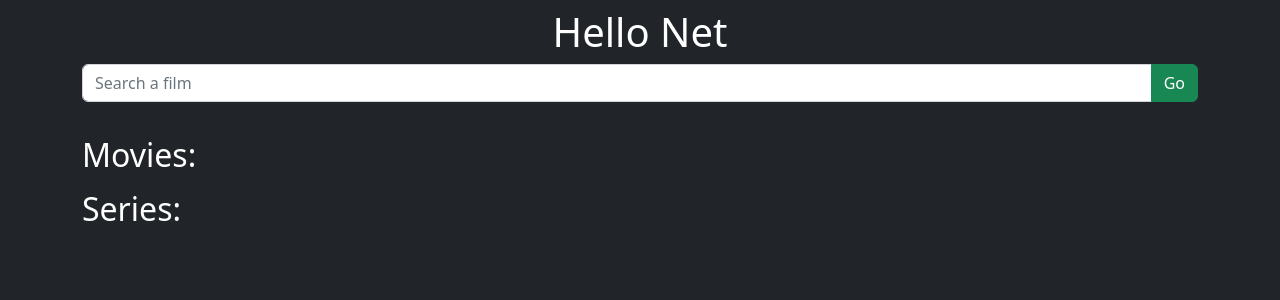
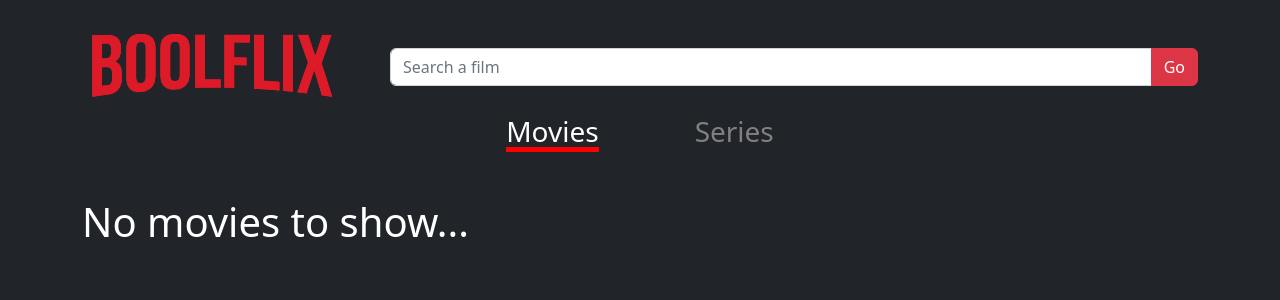
Before and after one commit to donnie00/vite-boolflix, a Vue app: page / in a window 1280 px wide. Shown: the top 300 px of the page. Built offline with nearby package versions, Linux system fonts and the light colour scheme.

Commit message:
added two new components to separate different site sections

```diff
--- /dev/null
+++ b/src/components/MoviesSection.vue
@@ -0,0 +1,28 @@
+<template>
+	<div>
+		<div class="movie-section">
+			<div v-if="store.movies.length > 0" class="row g-3 h-100">
+				<div class="col" v-for="(movie, i) in store.movies">
+					<MovieCard :item="movie" :key="i" />
+				</div>
+			</div>
+			<p v-else class="fs-1">No movies to show...</p>
+		</div>
+	</div>
+</template>
+<script>
+import MovieCard from './MovieCard.vue';
+
+import {store} from '../store';
+
+export default {
+	components: {MovieCard},
+
+	data() {
+		return {
+			store,
+		};
+	},
+};
+</script>
+<style></style>
--- /dev/null
+++ b/src/components/SeriesSection.vue
@@ -0,0 +1,27 @@
+<template>
+	<div>
+		<div class="series-section">
+			<div v-if="store.series.length > 0" class="row g-3 h-100">
+				<div class="col" v-for="(serie, i) in store.series">
+					<MovieCard :item="serie" :key="i" />
+				</div>
+			</div>
+			<p v-else class="fs-1">No series to show...</p>
+		</div>
+	</div>
+</template>
+<script>
+import MovieCard from './MovieCard.vue';
+
+import {store} from '../store';
+
+export default {
+	components: {MovieCard},
+	data() {
+		return {
+			store,
+		};
+	},
+};
+</script>
+<style lang="scss"></style>
--- a/src/components/TheHeader.vue
+++ b/src/components/TheHeader.vue
@@ -1,14 +1,38 @@
 <template>
-	<header class="py-2">
-		<h1 class="text-center">Hello Net</h1>
+	<header class="py-4 d-flex flex-column">
+		<div class="d-flex align-items-center">
+			<img class="me-5" src="/logo.png" alt="" />
 
-		<div class="input-group">
+			<div class="input-group">
+				<input
+					@keyup.enter="performSearch"
+					v-model="store.searchText"
+					class="form-control"
+					type="text"
+					placeholder="Search a film" />
+				<button @click="performSearch" class="btn btn-danger">Go</button>
+			</div>
+		</div>
+
+		<div class="sections text-center">
 			<input
-				v-model="store.searchText"
-				class="form-control"
-				type="text"
-				placeholder="Search a film" />
-			<button @click="performSearch" class="btn btn-success">Go</button>
+				class="d-none"
+				type="radio"
+				name="sectionSelect"
+				id="moviesSection"
+				value="moviesSection"
+				v-model="store.currentSection"
+				checked />
+			<label class="mx-5 fs-3" for="moviesSection"> Movies </label>
+
+			<input
+				class="d-none"
+				type="radio"
+				name="sectionSelect"
+				id="seriesSection"
+				value="seriesSection"
+				v-model="store.currentSection" />
+			<label class="mx-5 fs-3" for="seriesSection"> Series </label>
 		</div>
 	</header>
 </template>
@@ -32,6 +56,56 @@ export default {
 
 <style lang="scss" scoped>
 header {
-	height: 120px;
+	flex-shrink: 0;
+
+	.sections {
+		label {
+			color: grey;
+			position: relative;
+
+			transition: color 0.4s linear;
+
+			&::after {
+				content: '';
+				position: absolute;
+				bottom: 0;
+				right: 50%;
+				width: 0;
+				height: 5px;
+				background: #f00;
+				visibility: hidden;
+
+				transition: width 0.2s linear;
+			}
+
+			&::before {
+				content: '';
+				position: absolute;
+				bottom: 0;
+				left: 50%;
+				width: 0;
+				height: 5px;
+				background: #f00;
+				visibility: hidden;
+
+				transition: width 0.2s linear;
+			}
+		}
+
+		input:checked {
+			+ label {
+				color: white;
+
+				&::after {
+					visibility: visible;
+					width: 50%;
+				}
+				&::before {
+					visibility: visible;
+					width: 50%;
+				}
+			}
+		}
+	}
 }
 </style>
--- a/src/components/TheMain.vue
+++ b/src/components/TheMain.vue
@@ -1,33 +1,18 @@
 <template>
-	<div class="body-wrapper">
-		<div class="movie-section">
-			<h2>Movies:</h2>
-
-			<div class="row row-cols-2 row-cols-md-5 g-3">
-				<div class="col" v-for="(movie, i) in store.movies" :key="i">
-					<MovieCard :item="movie" />
-				</div>
-			</div>
-		</div>
-
-		<div class="series-section">
-			<h2>Series:</h2>
-
-			<div class="row row-cols-2 row-cols-md-5 g-3">
-				<div class="col" v-for="serie in store.series">
-					<MovieCard :item="serie" />
-				</div>
-			</div>
-		</div>
+	<div class="body-wrapper d-flex flex-column">
+		<MoviesSection v-if="store.currentSection === 'moviesSection'" />
+		<SeriesSection v-else />
 	</div>
 </template>
 
 <script>
-import MovieCard from './MovieCard.vue';
+import MoviesSection from './MoviesSection.vue';
+import SeriesSection from './SeriesSection.vue';
+
 import {store, getCountryCode} from '../store';
 
 export default {
-	components: {MovieCard},
+	components: {MoviesSection, SeriesSection},
 
 	data() {
 		return {
@@ -43,20 +28,9 @@ export default {
 
 <style scoped lang="scss">
 .body-wrapper {
-	// position: sticky;
-	// top: 0;
+	flex-grow: 1;
 
-	// height: calc(100vh - 120px);
-
-	h2 {
-		margin: 1rem 0;
-	}
-
-	[class$='-section'] {
-		// overflow: hidden;
-		.row {
-			// overflow: auto;
-		}
-	}
+	overflow: auto;
+	margin: 1rem 0;
 }
 </style>
```
